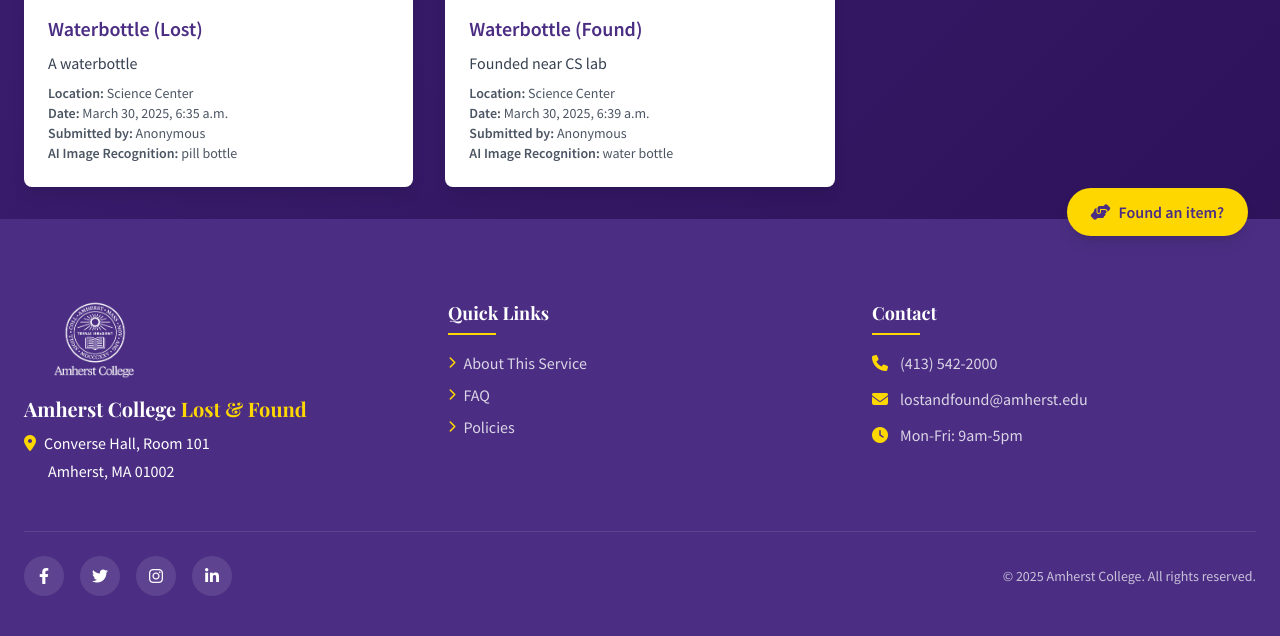
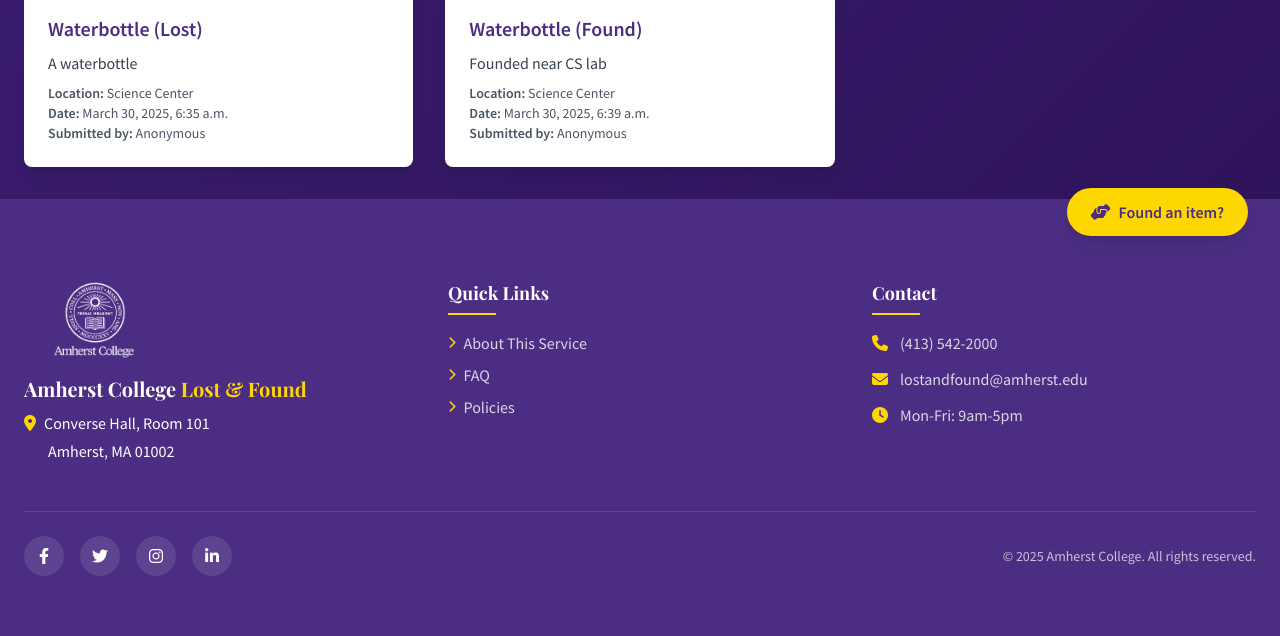
Before and after one commit to ac-i2i-engineering/LostandFound, a Django app: page /items/ in a window 1280 px wide. Shown: the part 526-1162 px from the top of the page. After the commit the page ends 1102 px from the top, so only its background shows below. Run offline with Django 5.2, Linux system fonts and the light colour scheme; data comes from the database, SQL or seed files in the repository; some libraries are stand-ins or nearby versions.

Commit message:
remove neural network and update required packages & html

```diff
--- a/LostandFound/templates/items/item_list.html
+++ b/LostandFound/templates/items/item_list.html
@@ -52,9 +52,6 @@
             {% else %}
             <p class="text-sm text-gray-600"><strong>Submitted by:</strong> Anonymous</p>
             {% endif %}
-            {% if item.image_recognition_result %}
-            <p class="text-sm text-gray-600"><strong>AI Image Recognition:</strong> {{ item.image_recognition_result }}</p>
-            {% endif %}
             {% if user == item.reported_by %}
             <div class="mt-4 flex gap-4">
                 <a href="{% url 'item_edit' item.pk %}" class="text-amherst-purple hover:underline">Edit</a>
--- a/items/models.py
+++ b/items/models.py
@@ -17,7 +17,6 @@
         null=True,
         blank=True
     )
-    image_recognition_result = models.TextField(blank=True, null=True)  # New field
 
     def __str__(self):
         return f"{self.name} - {self.status}"
--- a/items/views.py
+++ b/items/views.py
@@ -9,8 +9,6 @@
 from django.contrib.auth.decorators import login_required
 from django.db.models import Q
 
-import torch
-from torchvision import models, transforms
 from PIL import Image
 import json
 import pillow_heif  # Adds HEIC support to Pillow
@@ -88,47 +86,6 @@
     logout(request)
     return redirect('item_list')
 
-def recognize_image(image):
-    # Load ImageNet class labels from a JSON file
-    with open(os.path.join(settings.BASE_DIR, "items", "imagenet_classes.json"), "r") as f:
-        imagenet_classes = json.load(f)
-    imagenet_classes = {idx: label for idx, label in enumerate(imagenet_classes)}
-
-
-    # Load a pre-trained ResNet model
-    model = models.resnet50(weights=ResNet50_Weights.IMAGENET1K_V1)
-    model.eval()  # Set the model to evaluation mode
-
-
-    # Define the image preprocessing pipeline
-    preprocess = transforms.Compose([
-        transforms.Resize((224, 224)),
-        transforms.ToTensor(),
-        transforms.Normalize(mean=[0.485, 0.456, 0.406], std=[0.229, 0.224, 0.225]),
-    ])
-
-    # Open and preprocess the image
-    if image.name.lower().endswith((".heic", ".heif")):
-        heif_file = pillow_heif.read_heif(image)
-        img = Image.frombytes(
-            heif_file.mode, heif_file.size, heif_file.data, "raw"
-        ).convert("RGB")
-    elif image.name.lower().endswith((".jpg", ".jpeg", ".png")):
-        img = Image.open(image).convert("RGB")
-    else:
-        raise ValueError("Unsupported file format. Please use .jpg, .jpeg, .png, or .heic.")
-
-    img_tensor = preprocess(img).unsqueeze(0)  # Add batch dimension
-
-
-    # Perform prediction
-    with torch.no_grad():
-        outputs = model(img_tensor)
-        _, predicted_idx = torch.max(outputs, 1)
-        result = imagenet_classes[predicted_idx.item()]
-
-    return result
-
 def item_create(request):
     if request.method == 'POST':
         form = ItemForm(request.POST, request.FILES)
@@ -138,11 +95,6 @@
             if request.user.is_authenticated:
                 item.reported_by = request.user
             # If user is not authenticated, reported_by remains None
-
-            # Perform image recognition
-            if item.image:
-                image_path = item.image.path
-                item.image_recognition_result = recognize_image(item.image)
 
             item.save()
             return redirect('item_list')
--- a/requirements.txt
+++ b/requirements.txt
@@ -46,8 +46,6 @@
 tenacity==9.0.0
 threadpoolctl==3.6.0
 tokenizers==0.21.1
-torch==2.6.0
-torchvision==0.21.0
 tqdm==4.67.1
 transformers==4.50.3
 typing_extensions==4.13.0
```
Also changed, not shown: 1 other file.
